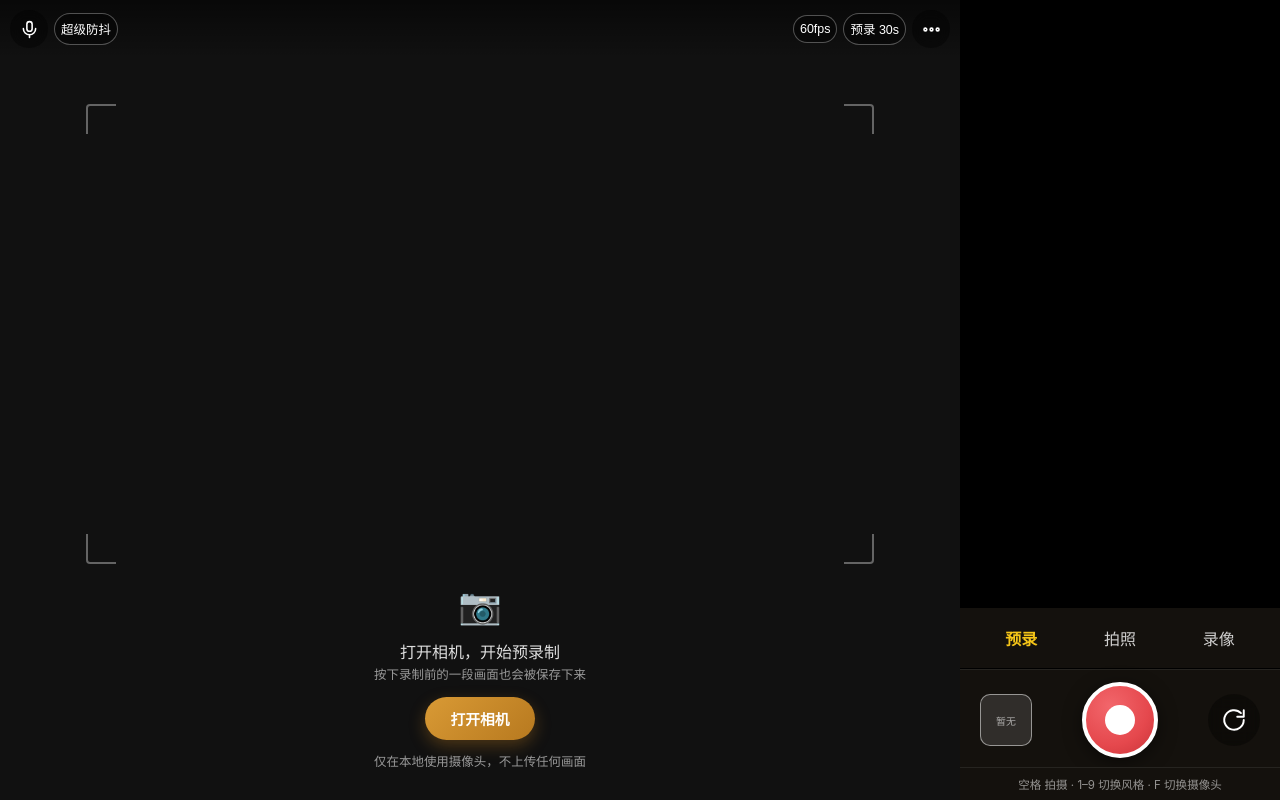
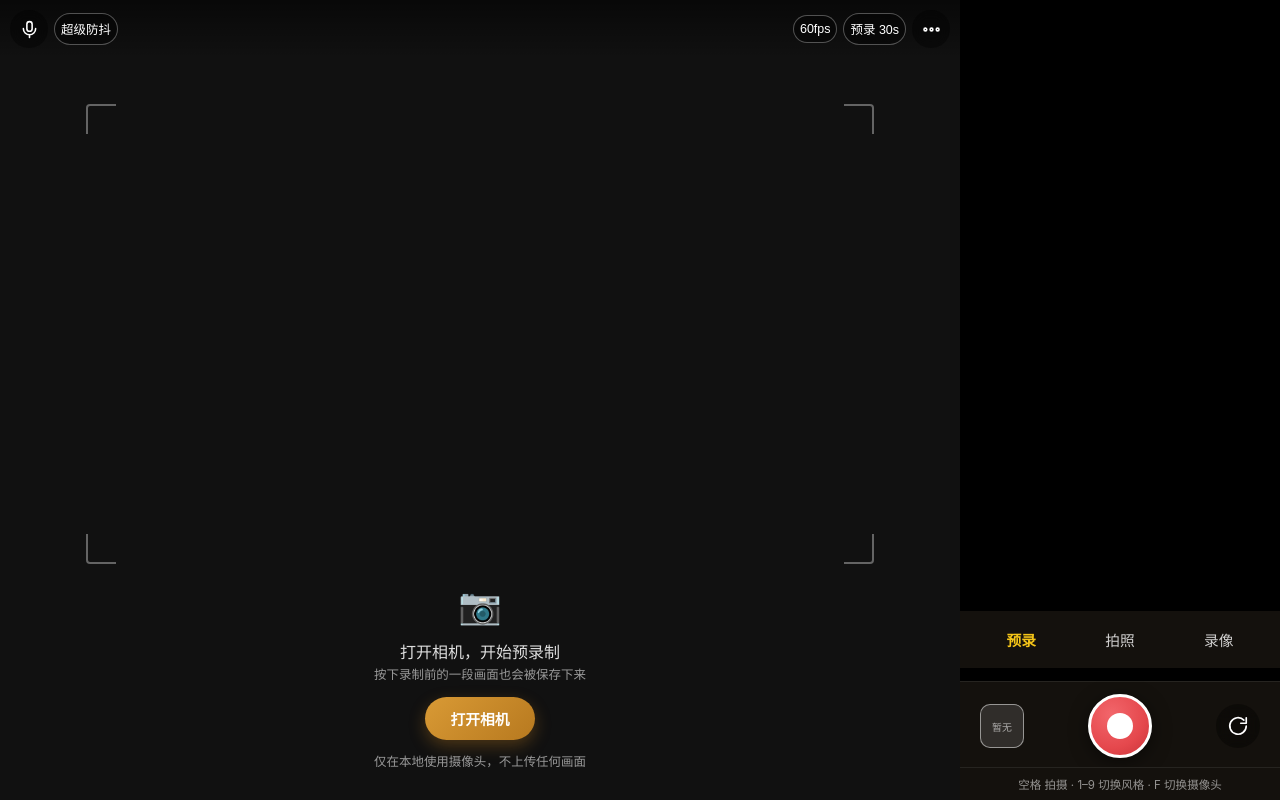
Before and after one commit to hongzhong353-bot/zhuiguang-camera, a plain HTML site: page index.html in a window 1280 px wide. Drawn offline with Linux system fonts and the light colour scheme.

Commit message:
追光相机 v3.8：底部按键缩小并下移（快门64px，整叠下压约26px）

```diff
--- a/index.html
+++ b/index.html
@@ -133,7 +133,7 @@
     -webkit-backdrop-filter:blur(8px);backdrop-filter:blur(8px);
   }
   /* v3.3：占位内容锚定到底部、紧贴模式栏，上方黑区变“待启动取景器”，四角加淡淡的取景框角标 */
-  .vf-empty{position:absolute;inset:0 0 calc(180px + env(safe-area-inset-bottom)) 0;z-index:4;display:flex;flex-direction:column;align-items:center;justify-content:flex-end;gap:12px;color:#ddd;text-align:center;padding:24px 24px 28px;background:#111}
+  .vf-empty{position:absolute;inset:0 0 calc(148px + env(safe-area-inset-bottom)) 0;z-index:4;display:flex;flex-direction:column;align-items:center;justify-content:flex-end;gap:12px;color:#ddd;text-align:center;padding:24px 24px 28px;background:#111}
   .vf-empty .big{font-size:2.2rem}
   .vf-corners{position:absolute;left:9%;right:9%;top:13%;bottom:236px;pointer-events:none}
   .vf-corners .vc{position:absolute;width:30px;height:30px;border:2px solid rgba(255,255,255,.35)}
@@ -144,7 +144,7 @@
   /* v3.3：弧形变焦拨盘（替代点击式胶囊）：SVG 弧线 + 可拖动滑块，对数映射，刻度 15/24/50/85/135/250 */
   .focal-dial{
     position:absolute;left:50%;transform:translateX(-50%);
-    bottom:calc(246px + env(safe-area-inset-bottom));z-index:5;
+    bottom:calc(214px + env(safe-area-inset-bottom));z-index:5;
     width:min(320px,88vw);text-align:center;
   }
   .focal-dial .fd-readout{
@@ -154,7 +154,7 @@
   .focal-dial svg{display:block;width:100%;height:auto;touch-action:none;cursor:pointer}
   .focal-note{
     position:absolute;left:0;right:0;text-align:center;
-    bottom:calc(362px + env(safe-area-inset-bottom));z-index:5;
+    bottom:calc(330px + env(safe-area-inset-bottom));z-index:5;
     font-size:.68rem;color:rgba(255,255,255,.65);text-shadow:0 1px 3px rgba(0,0,0,.8);pointer-events:none;
   }
   /* v3.3：帧率选择菜单（顶栏帧率 chip 下拉） */
@@ -175,19 +175,19 @@
   }
   /* 底部模式栏 */
   .mode-tabs{
-    position:absolute;left:0;right:0;bottom:calc(104px + env(safe-area-inset-bottom));z-index:5;
+    position:absolute;left:0;right:0;bottom:calc(86px + env(safe-area-inset-bottom));z-index:5;
     display:flex;justify-content:center;gap:4px;
     background:linear-gradient(0deg,rgba(0,0,0,.72),rgba(0,0,0,0));
-    padding:26px 8px 6px;
+    padding:18px 8px 4px;
   }
   .mode-tabs button{
     border:none;background:transparent;color:rgba(255,255,255,.8);cursor:pointer;
-    font-size:1rem;padding:8px 13px;white-space:nowrap;
+    font-size:.92rem;padding:6px 11px;white-space:nowrap;
   }
   .mode-tabs button.on{color:#f5c518;font-weight:700}
   /* 取景器风格条（vivo 色彩风格式：横向卡片，位于模式栏上方、快门上方） */
   .style-strip{
-    position:absolute;left:0;right:0;bottom:calc(176px + env(safe-area-inset-bottom));z-index:5;
+    position:absolute;left:0;right:0;bottom:calc(144px + env(safe-area-inset-bottom));z-index:5;
     display:flex;gap:8px;overflow-x:auto;padding:6px 12px 4px;
     -webkit-overflow-scrolling:touch;scrollbar-width:none;
     background:linear-gradient(0deg,rgba(0,0,0,.55),rgba(0,0,0,0));
@@ -231,29 +231,29 @@
   .cam-bottom{
     position:absolute;left:0;right:0;bottom:0;z-index:5;
     display:flex;align-items:center;justify-content:space-between;
-    padding:10px 26px calc(26px + env(safe-area-inset-bottom));
+    padding:8px 26px calc(14px + env(safe-area-inset-bottom));
     background:rgba(0,0,0,.72);
   }
   .thumb{
-    width:52px;height:52px;border-radius:10px;overflow:hidden;background:rgba(255,255,255,.12);
+    width:44px;height:44px;border-radius:10px;overflow:hidden;background:rgba(255,255,255,.12);
     border:1.5px solid rgba(255,255,255,.5);cursor:pointer;flex:0 0 auto;
     display:flex;align-items:center;justify-content:center;color:rgba(255,255,255,.6);font-size:.62rem;
   }
   .thumb img{width:100%;height:100%;object-fit:cover;display:block}
   .shutter{
-    width:76px;height:76px;border-radius:50%;border:4px solid #fff;cursor:pointer;flex:0 0 auto;
+    width:64px;height:64px;border-radius:50%;border:3px solid #fff;cursor:pointer;flex:0 0 auto;
     background:radial-gradient(circle at 35% 30%,#f2666b,var(--red) 60%,var(--red-dark));
     box-shadow:0 4px 18px rgba(0,0,0,.5);
     display:flex;align-items:center;justify-content:center;transition:transform .12s ease;
   }
   .shutter:active{transform:scale(.93)}
-  .shutter .sh-icon{width:30px;height:30px;border-radius:50%;background:#fff}
+  .shutter .sh-icon{width:26px;height:26px;border-radius:50%;background:#fff}
   .shutter.recording{animation:pulse 1.2s infinite}
-  .shutter.recording .sh-icon{width:26px;height:26px;border-radius:6px;background:#fff}
+  .shutter.recording .sh-icon{width:22px;height:22px;border-radius:5px;background:#fff}
   .shutter.photo-mode{background:radial-gradient(circle at 35% 30%,#fff,#eee 70%,#ddd)}
   .shutter.photo-mode .sh-icon{background:transparent}
-  .flip-btn{width:52px;height:52px;flex:0 0 auto}
-  .flip-btn svg{width:26px;height:26px}
+  .flip-btn{width:44px;height:44px;flex:0 0 auto}
+  .flip-btn svg{width:22px;height:22px}
   /* 更多面板（底部弹出） */
   .more-sheet{
     position:absolute;left:0;right:0;bottom:0;z-index:12;
@@ -493,7 +493,7 @@
 <div class="app">
   <header>
     <h1>追光<span>相机</span></h1>
-    <div class="ver">v3.7 原型 · LifeHack</div>
+    <div class="ver">v3.8 原型 · LifeHack</div>
   </header>
 
   <main>
```
